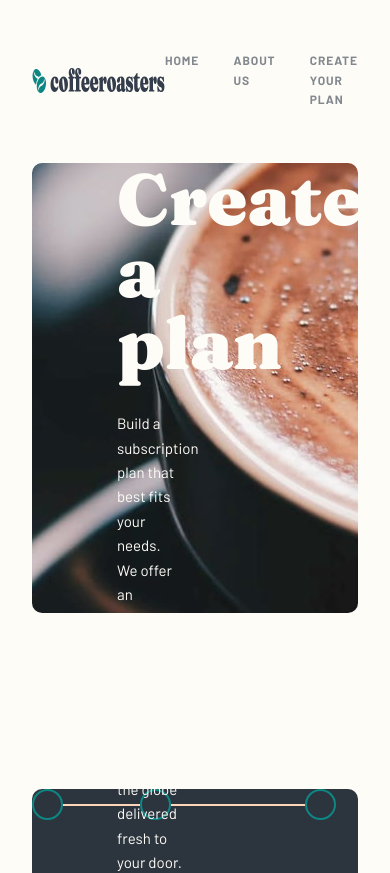
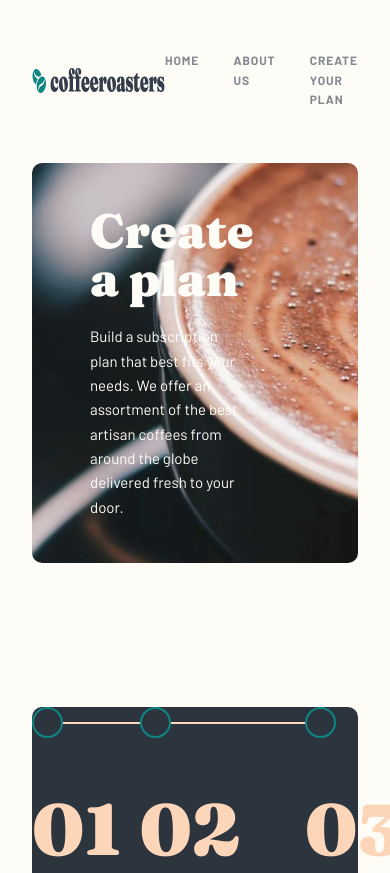
Before and after one commit to ohmymario/coffee-roasters, a Next.js app: page /subscribe in a window 390 px wide. Shown: the top 873 px of the page. Built offline with nearby package versions, Linux system fonts and the light colour scheme.

Commit message:
Add tablet styles to subscribe hero component

```diff
--- a/components/hero/SubscribeHeroStyles.js
+++ b/components/hero/SubscribeHeroStyles.js
@@ -16,6 +16,24 @@ const SubscribeHeroStyles = styled(HeroBaseStyles)`
       max-width: 85%;
     }
   }
+
+  @media (max-width: 768px) {
+    height: 400px;
+    margin-bottom: 9rem;
+
+    .hero-text {
+      width: 66%;
+      padding-left: 58px;
+
+      h1 {
+        font-size: 48px;
+      }
+
+      p {
+        max-width: 100%;
+      }
+    }
+  }
 `;
 
 export default SubscribeHeroStyles;
```
